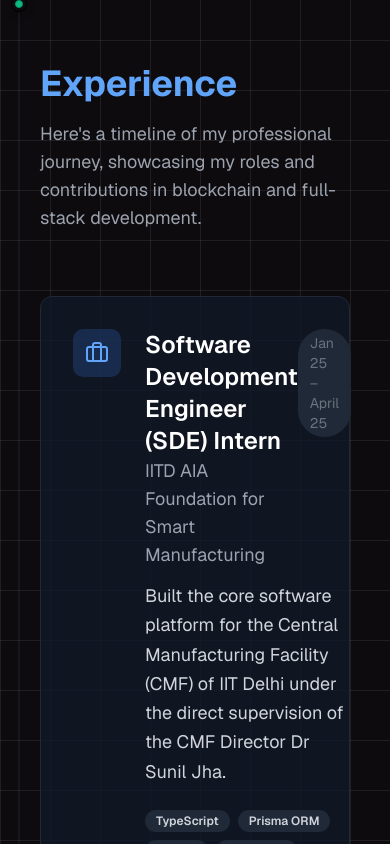
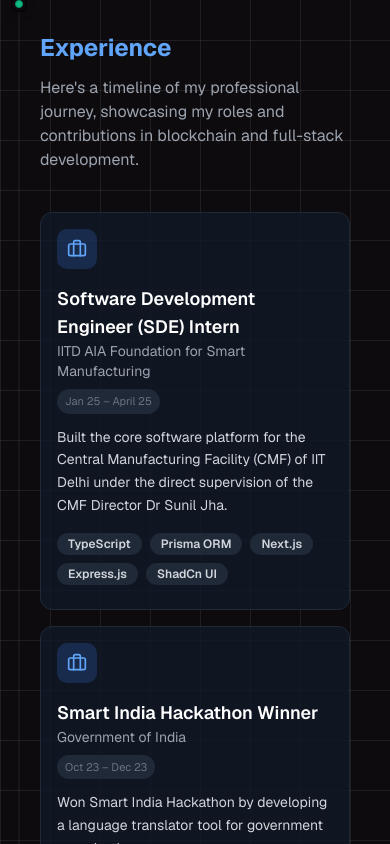
Before and after one commit to GunjanKMishra/gunjangk-portfolio, a Next.js app: page / in a window 390 px wide. Shown: the part 860-1704 px from the top of the page. Built offline with nearby package versions, Linux system fonts and the light colour scheme.

Commit message:
experence and education section responsive fix

```diff
--- a/components/education-section.tsx
+++ b/components/education-section.tsx
@@ -5,49 +5,57 @@ import { motion } from "framer-motion"
 
 export function EducationSection() {
   return (
-    <section className="py-20 px-4">
-      <div className="max-w-6xl mx-auto">
+    <section className="py-12 sm:py-16 md:py-20 px-4 sm:px-6 lg:px-8">
+      <div className="max-w-5xl lg:max-w-6xl mx-auto">
         <motion.div
           initial={{ opacity: 0, y: 20 }}
           whileInView={{ opacity: 1, y: 0 }}
           transition={{ duration: 0.5 }}
-          className="mb-16"
+          viewport={{ once: true, amount: 0.2 }}
+          className="mb-8 sm:mb-12 md:mb-16"
         >
-          <h2 className="text-4xl font-bold text-blue-400 mb-4">Education</h2>
-          <p className="text-gray-400 text-lg">My academic journey in Computer Science and Technology.</p>
+          <h2 className="text-2xl sm:text-3xl md:text-4xl font-bold text-blue-400 mb-3 sm:mb-4">
+            Education
+          </h2>
+          <p className="text-gray-400 text-base sm:text-lg">
+            My academic journey in Computer Science and Technology.
+          </p>
         </motion.div>
 
         <motion.div
           initial={{ opacity: 0, y: 20 }}
           whileInView={{ opacity: 1, y: 0 }}
           transition={{ duration: 0.5, delay: 0.1 }}
-          className="w-full p-8 rounded-xl border border-gray-800 bg-gray-900/80 hover:bg-gray-900/100 transition-all duration-300 hover:border-blue-500/50 group"
+          viewport={{ once: true, amount: 0.2 }}
+          className="w-full p-4 sm:p-6 md:p-8 rounded-xl border border-gray-800 bg-gray-900/80 hover:bg-gray-900/100 transition-all duration-300 hover:border-blue-500/50 group"
         >
-          <div className="flex items-start gap-6">
+          <div className="flex flex-col md:flex-row items-start gap-4 sm:gap-6">
             {/* Icon */}
             <div className="flex-shrink-0">
-              <div className="w-12 h-12 bg-blue-500/20 rounded-lg flex items-center justify-center group-hover:bg-blue-500/30 transition-colors">
-                <GraduationCap className="w-6 h-6 text-blue-400" />
+              <div className="w-10 h-10 sm:w-12 sm:h-12 bg-blue-500/20 rounded-lg flex items-center justify-center group-hover:bg-blue-500/30 transition-colors">
+                <GraduationCap className="w-5 h-5 sm:w-6 sm:h-6 text-blue-400" />
               </div>
             </div>
 
             {/* Content */}
-            <div className="flex-1">
-              <div className="flex items-start justify-between mb-3">
+            <div className="flex-1 w-full">
+              <div className="flex flex-col md:flex-row md:items-start md:justify-between gap-3 md:gap-4 mb-3">
                 <div>
-                  <h3 className="text-2xl font-semibold text-white group-hover:text-blue-400 transition-colors">
+                  <h3 className="text-lg sm:text-xl md:text-2xl font-semibold text-white group-hover:text-blue-400 transition-colors">
                     Bachelor of Technology in Computer Science
                   </h3>
-                  <p className="text-gray-400 text-lg">Maharaja Agrasen Institute of Technology (MAIT)</p>
-                  <p className="text-gray-500">New Delhi, India</p>
+                  <p className="text-gray-400 text-base sm:text-lg">
+                    Maharaja Agrasen Institute of Technology (MAIT)
+                  </p>
+                  <p className="text-gray-500 text-sm sm:text-base">New Delhi, India</p>
                 </div>
-                <div className="flex items-center gap-2 text-gray-500 bg-gray-800 px-3 py-1 rounded-full">
+                <div className="inline-flex items-center gap-2 self-start md:self-auto text-gray-500 bg-gray-800 px-2 py-0.5 sm:px-3 sm:py-1 rounded-full">
                   <Calendar className="w-4 h-4" />
-                  <span className="text-sm">Sep 22 – Sep 26</span>
+                  <span className="text-xs sm:text-sm whitespace-nowrap">Sep 22 – Sep 26</span>
                 </div>
               </div>
 
-              <p className="text-gray-300 text-lg leading-relaxed">
+              <p className="text-gray-300 text-sm sm:text-base md:text-lg leading-relaxed">
                 Currently pursuing Bachelor's degree in Computer Science with focus on Full Stack Development, Machine
                 Learning, and Software Engineering. Previous Member of IEEE MAIT Chapter and winner of multiple hackathons
                 including Smart India Hackathon.
--- a/components/experience-section.tsx
+++ b/components/experience-section.tsx
@@ -63,134 +63,121 @@ export function ExperienceSection() {
   const [selectedExperience, setSelectedExperience] = useState<(typeof experiences)[0] | null>(null)
 
   return (
-    <section className="py-20 px-4">
+    <section className="py-12 sm:py-20 px-4 sm:px-6">
       <div className="max-w-6xl mx-auto">
         <motion.div
           initial={{ opacity: 0, y: 20 }}
           whileInView={{ opacity: 1, y: 0 }}
+          viewport={{ once: true, amount: 0.2 }}
           transition={{ duration: 0.5 }}
-          className="mb-16"
+          className="mb-10 sm:mb-16"
         >
-          <h2 className="text-4xl font-bold text-blue-400 mb-4">Experience</h2>
-          <p className="text-gray-400 text-lg">
+          <h2 className="text-2xl sm:text-4xl font-bold text-blue-400 mb-3 sm:mb-4">Experience</h2>
+          <p className="text-gray-400 text-base sm:text-lg">
             Here's a timeline of my professional journey, showcasing my roles and contributions in blockchain and
             full-stack development.
           </p>
         </motion.div>
 
-        {/* <TracingBeam className="px-6"> */}
-        <div className="space-y-8">
+        {/* List */}
+        <div className="space-y-4 sm:space-y-8">
           {experiences.map((exp, index) => (
             <motion.div
               key={exp.id}
               initial={{ opacity: 0, x: -20 }}
               whileInView={{ opacity: 1, x: 0 }}
-              transition={{ duration: 0.5, delay: index * 0.1 }}
+              viewport={{ once: true, amount: 0.2 }}
+              transition={{ duration: 0.5, delay: index * 0.08 }}
               className="relative"
             >
-              {/* Experience Card - Full Width */}
+              {/* Card */}
               <div
-                className="w-full p-8 rounded-xl border border-gray-800 bg-gray-900/80 hover:bg-gray-900/100 transition-all duration-300 cursor-pointer hover:border-blue-500/50 group"
+                className="w-full p-4 sm:p-8 rounded-xl border border-gray-800 bg-gray-900/80 md:hover:bg-gray-900/100 transition-all duration-300 cursor-pointer md:hover:border-blue-500/50 group"
                 onClick={() => setSelectedExperience(exp)}
               >
-                <div className="flex items-start gap-6">
+                <div className="flex flex-col sm:flex-row items-start gap-4 sm:gap-6">
                   {/* Icon */}
                   <div className="flex-shrink-0">
-                    <div className="w-12 h-12 bg-blue-500/20 rounded-lg flex items-center justify-center transition-colors">
-                      <Briefcase className="w-6 h-6 text-blue-400" />
+                    <div className="w-10 h-10 sm:w-12 sm:h-12 bg-blue-500/20 rounded-lg flex items-center justify-center transition-colors">
+                      <Briefcase className="w-5 h-5 sm:w-6 sm:h-6 text-blue-400" />
                     </div>
                   </div>
 
                   {/* Content */}
-                  <div className="flex-1">
-                    <div className="flex items-start justify-between mb-3">
+                  <div className="flex-1 w-full">
+                    <div className="flex flex-col sm:flex-row sm:items-start sm:justify-between gap-2 sm:gap-3 mb-3">
                       <div>
-                        <h3 className="text-2xl font-semibold text-white group-hover:text-blue-400 transition-colors">
+                        <h3 className="text-lg sm:text-2xl font-semibold text-white group-hover:text-blue-400 transition-colors">
                           {exp.title}
                         </h3>
-                        <p className="text-gray-400 text-lg">{exp.company}</p>
+                        <p className="text-gray-400 text-sm sm:text-lg">{exp.company}</p>
                       </div>
-                      <span className="text-sm text-gray-500 bg-gray-800 px-3 py-1 rounded-full">{exp.period}</span>
+                      <span className="self-start sm:self-auto text-[11px] sm:text-sm text-gray-500 bg-gray-800 px-2 py-1 sm:px-3 rounded-full whitespace-nowrap">
+                        {exp.period}
+                      </span>
                     </div>
 
-                    <p className="text-gray-300 mb-6 text-lg leading-relaxed">{exp.description}</p>
+                    <p className="text-gray-300 mb-4 sm:mb-6 text-sm sm:text-base leading-relaxed">
+                      {exp.description}
+                    </p>
 
-                    <div className="flex flex-wrap gap-2 mb-4">
+                    <div className="flex flex-wrap gap-2 mb-2 sm:mb-4">
                       {exp.techStack.map((tech) => (
-                        <Badge key={tech} variant="secondary" className="bg-gray-800 text-gray-300 hover:bg-gray-700">
+                        <Badge key={tech} variant="secondary" className="bg-gray-800 text-gray-300 hover:bg-gray-700 text-xs sm:text-sm">
                           {tech}
                         </Badge>
                       ))}
                     </div>
-
-                    {/* Links */}
-                    {/* <div className="flex gap-2">
-                      {exp.links.map((link) => (
-                        <Button
-                          key={link.label}
-                          variant="ghost"
-                          size="sm"
-                          className="text-gray-400 hover:text-blue-400"
-                        >
-                          {link.label}
-                          <ExternalLink className="w-4 h-4 ml-1" />
-                        </Button>
-                      ))}
-                    </div> */}
                   </div>
                 </div>
               </div>
             </motion.div>
           ))}
         </div>
-        {/* </TracingBeam> */}
 
-        {/* Experience Detail Modal */}
-        <Dialog open={!!selectedExperience} onOpenChange={() => setSelectedExperience(null)}>
-          <DialogContent className="bg-gray-900 border-gray-800 text-white max-w-2xl">
-            <DialogHeader>
-              <DialogTitle className="flex items-center justify-between">
-                <div>
-                  <h3 className="text-xl font-semibold">{selectedExperience?.title}</h3>
-                  <p className="text-gray-400">{selectedExperience?.company}</p>
+        <Dialog open={!!selectedExperience} onOpenChange={(open) => !open && setSelectedExperience(null)}>
+          <DialogContent
+            className="bg-gray-900 border border-gray-800 text-white p-0 overflow-hidden rounded-2xl box-border
+            w-[min(92vw,700px)] sm:w-full sm:max-w-2xl max-h-[90vh]"
+          >
+            <DialogHeader className="px-4 sm:px-6 pt-4 sm:pt-6">
+              <DialogTitle className="flex items-start justify-between gap-3 mt-5 md:mt-2">
+                <div className="min-w-0 pr-2 text-left">
+                  <h3 className="text-lg sm:text-xl font-semibold break-words">{selectedExperience?.title}</h3>
+                  <p className="text-gray-400 text-sm sm:text-base break-words">{selectedExperience?.company}</p>
                 </div>
-                {/* <Button variant="ghost" size="icon" onClick={() => setSelectedExperience(null)}>
-                  <X className="h-4 w-4" />
-                </Button> */}
               </DialogTitle>
             </DialogHeader>
 
             {selectedExperience && (
-              <div className="space-y-6">
+              <div className="px-4 sm:px-6 pb-4 sm:pb-6 overflow-y-auto space-y-5 sm:space-y-6">
                 <div>
-                  <h4 className="font-semibold mb-2">Tech Stack</h4>
+                  <h4 className="font-semibold mb-2 text-sm sm:text-base">Tech Stack</h4>
                   <div className="flex flex-wrap gap-2">
                     {selectedExperience.techStack.map((tech) => (
-                      <Badge key={tech} variant="secondary" className="bg-gray-800 text-gray-300">
-                        {tech}
-                      </Badge>
+                      <Badge key={tech} variant="secondary" className="bg-gray-800 text-gray-300 text-xs sm:text-sm">{tech}</Badge>
                     ))}
                   </div>
                 </div>
 
                 {selectedExperience.achievements.length > 0 && (
                   <div>
-                    <h4 className="font-semibold mb-2">Key Achievements</h4>
+                    <h4 className="font-semibold mb-2 text-sm sm:text-base">Key Achievements</h4>
                     <ul className="space-y-2">
                       {selectedExperience.achievements.map((achievement, index) => (
-                        <li key={index} className="text-gray-300 flex items-start gap-2">
+                        <li key={index} className="text-gray-300 flex items-start gap-2 text-sm sm:text-base">
                           <span className="text-blue-400 mt-1">•</span>
-                          {achievement}
+                          <span className="leading-relaxed break-words">{achievement}</span>
                         </li>
                       ))}
                     </ul>
                   </div>
                 )}
 
-                <div className="flex gap-2">
+                <div className="flex flex-wrap gap-2">
                   {selectedExperience.links.map((link) => (
                     <Link key={link.label} href={link.url} target="_blank" rel="noopener noreferrer">
-                      <Button variant="outline" size="sm">
+                      <Button variant="outline" size="sm" className="w-full sm:w-auto">
                         {link.label}
                         <ExternalLink className="w-4 h-4 ml-1" />
                       </Button>
```
